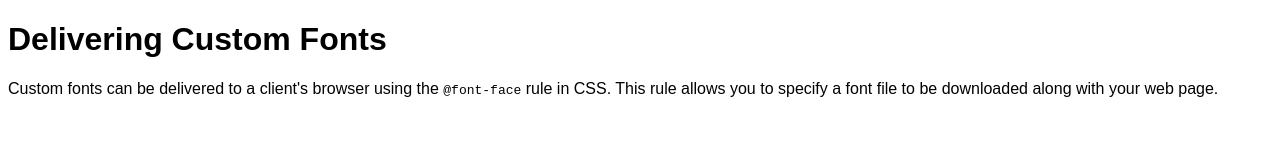
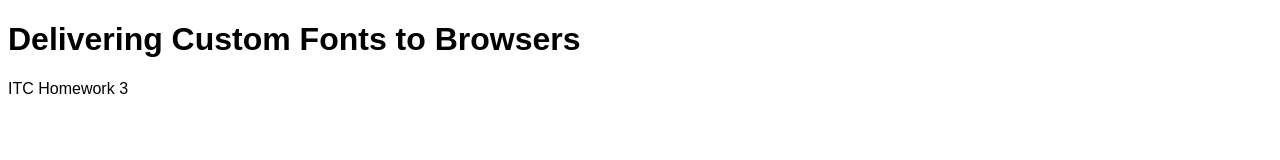
Before and after one commit to BSachin005/ITC-HWork3, a website: page src/index.html in a window 1280 px wide. Drawn offline with Linux system fonts and the light colour scheme.

Commit message:
Update index.html

```diff
--- a/src/index.html
+++ b/src/index.html
@@ -1,16 +1,13 @@
 <!DOCTYPE html>
 <html lang="en">
 <head>
-  <meta charset="UTF-8">
-  <meta name="viewport" content="width=device-width, initial-scale=1.0">
-  <title>Custom Font Delivery</title>
-  <link rel="stylesheet" href="styles.css">
+    <meta charset="UTF-8">
+    <meta name="viewport" content="width=device-width, initial-scale=1.0">
+    <title>ITC505 Homework 3</title>
+    <link rel="stylesheet" href="styles.css">
 </head>
 <body>
-  <h1>Delivering Custom Fonts</h1>
-  <p>
-    Custom fonts can be delivered to a client's browser using the <code>@font-face</code> rule in CSS.
-    This rule allows you to specify a font file to be downloaded along with your web page.
-  </p>
+    <h1>Delivering Custom Fonts to Browsers</h1>
+    <p>ITC Homework 3</p>
 </body>
 </html>
```
